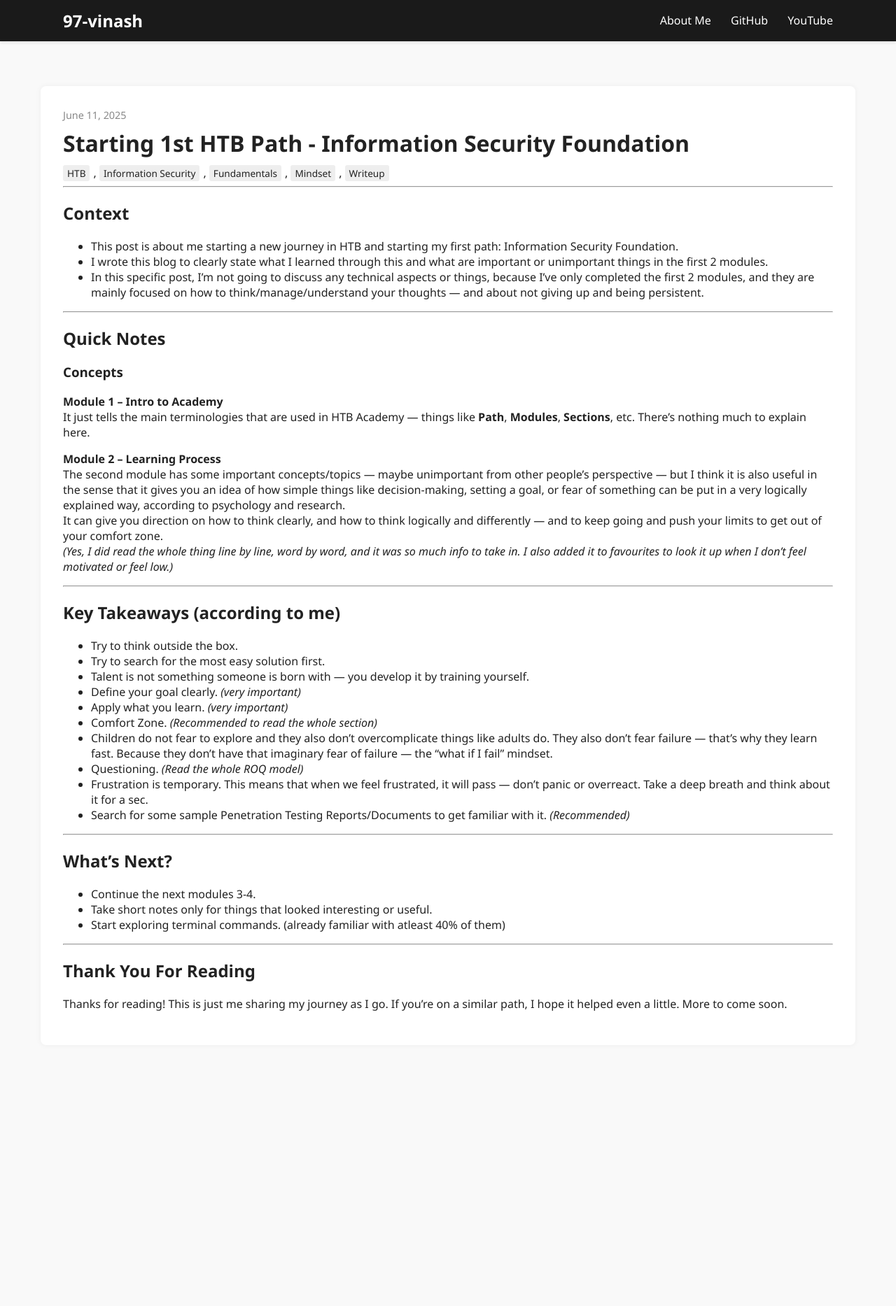
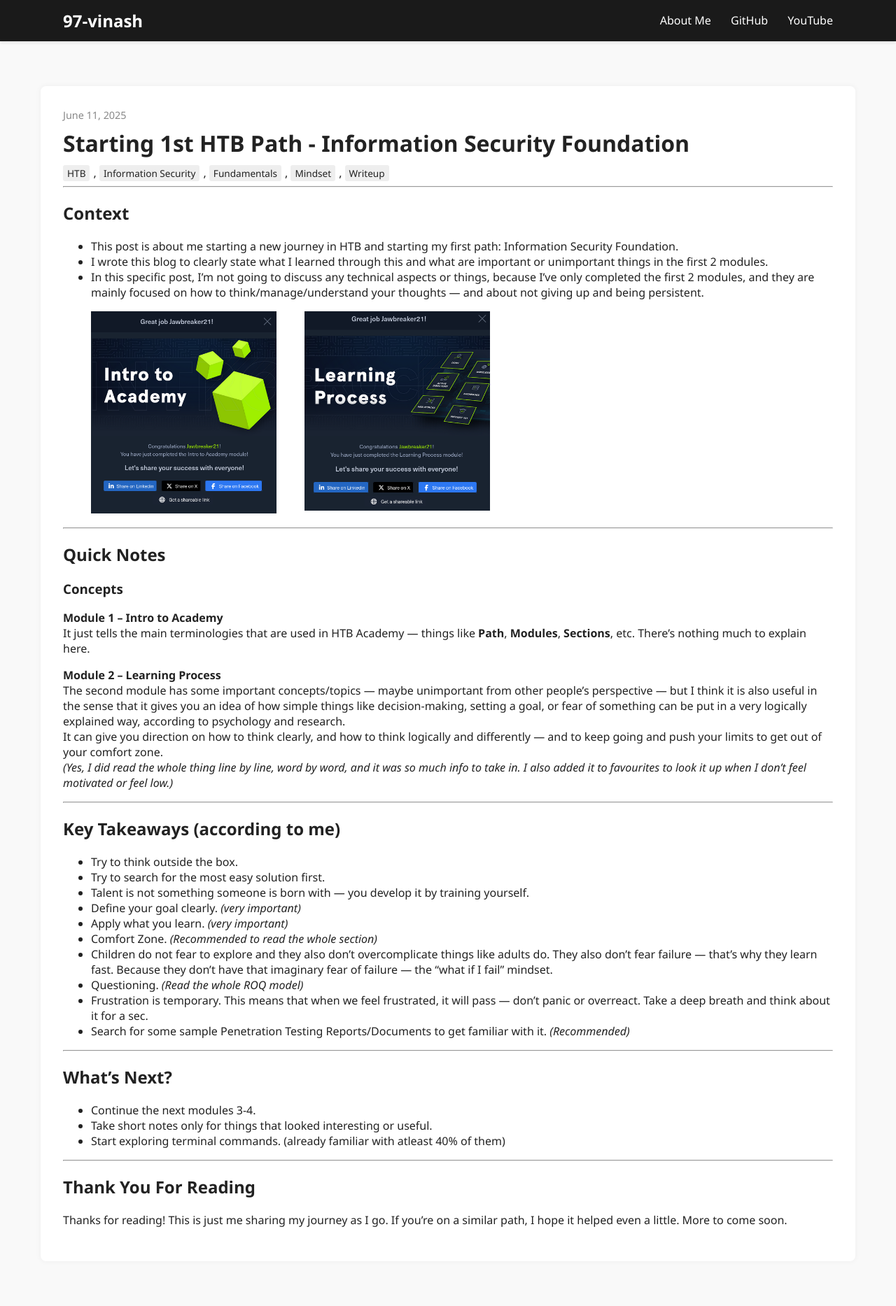
Before and after one commit to 97-vinash/97-vinash.github.io, a Jekyll site: the page built from _posts/2025-06-11-Start-HTB-Path.md, in a window 1280 px wide. Shown: the whole page at 70% size. Built offline with Jekyll 4.4.1, drawn with Linux system fonts in a browser that asks for light colours; before the commit the page ends 1558 px from its top, so only the background shows below that.

Commit message:
Added Screenshots in Blogs

```diff
--- a/_config.yml
+++ b/_config.yml
@@ -21,7 +21,7 @@
 title: "My Cyber Blog"
 email: avinashhhsinghhh@gmail.com
 description: "My Journy to Red Team Operator, Learning Progress, CTF writeups, red teaming notes"
-baseurl: "" # the subpath of your site, e.g. /blog
+baseurl: "/my-cyber-blog" # the subpath of your site, e.g. /blog
 url: "" # the base hostname & protocol for your site, e.g. http://example.com
 twitter_username:
 github_username:  97-vinash
--- a/_posts/2025-06-11-Start-HTB-Path.md
+++ b/_posts/2025-06-11-Start-HTB-Path.md
@@ -11,6 +11,10 @@ excerpt: "Sharing my thoughts on starting the HTB Information Security Foundatio
 - This post is about me starting a new journey in HTB and starting my first path: Information Security Foundation.
 - I wrote this blog to clearly state what I learned through this and what are important or unimportant things in the first 2 modules.
 - In this specific post, I’m not going to discuss any technical aspects or things, because I’ve only completed the first 2 modules, and they are mainly focused on how to think/manage/understand your thoughts — and about not giving up and being persistent.
+<div style="display: flex; gap: 40px; margin-bottom: 20px; margin-left: 40px">
+  <img src="{{ site.baseurl }}/assets/images/screenshot-intro-to-academy.png" alt="Intro" style="width: 25%; height: 25%;">
+  <img src="{{ site.baseurl }}/assets/images/learning-process.png" alt="Learning Process" style="width: 25%; height: 25%;">
+</div>
 
 ---
 
```
Also changed, not shown: assets/images/learning-process.png (added), assets/images/screenshot-intro-to-academy.png (added).
